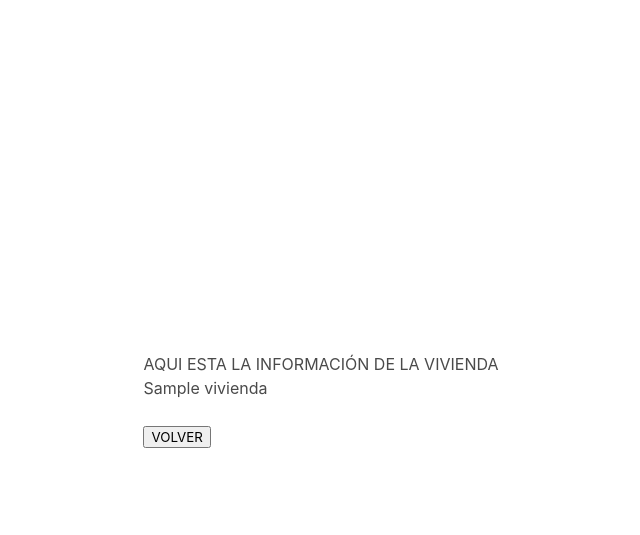
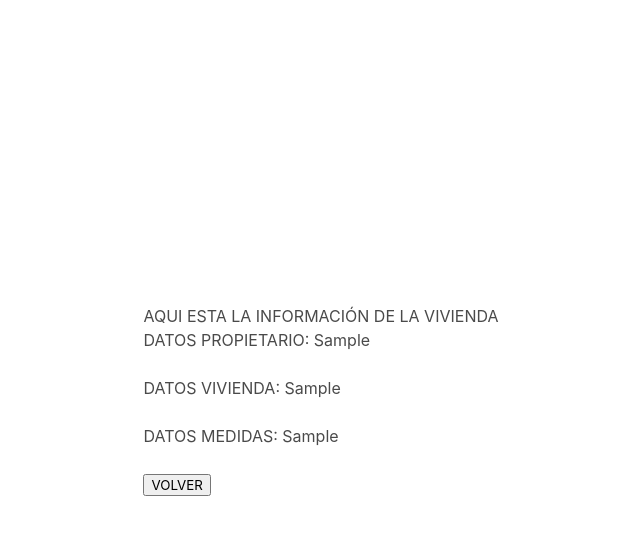
Before and after one commit to matiusgg/Examenes, a Flask app: page /verFicha in a window 1280 px wide. Shown: the top 535 px of the page, without its empty margins (319-959 px from the left). Run offline with Flask 2, Linux system fonts and the light colour scheme; the visitor is signed in with stand-in values (Sample User, id 1); a database or web service that is not in the repository returns one stand-in record (values such as "Sample title").

Commit message:
se mejoro otras cosas

```diff
--- a/templates/medidas.html
+++ b/templates/medidas.html
@@ -81,7 +81,7 @@
 
         <label for="salaPrincipal">
                 Superficie Total de la Sala Principal (m2)
-                <input type="number" name="salaPrincipal" required>
+
 
                 <div class="field">
                         <div class="control">
@@ -96,7 +96,7 @@
 
         <label for="banyo">
                 Superficie Total del baño (m2)
-                <input type="number" name="banyo" required>
+
 
                 <div class="field">
                         <div class="control">
--- a/templates/verFicha.html
+++ b/templates/verFicha.html
@@ -20,9 +20,18 @@
 
     {% for i in Lista %}
 
-    <h1> {{ i }} </h1>
+    <h1> DATOS PROPIETARIO: {{ i['datosPropietario'] }}</h1>
 
     <br>
+
+    <h1> DATOS VIVIENDA: {{ i['datosVivienda'] }}</h1>
+
+    <br>
+
+    <h1> DATOS MEDIDAS: {{ i['medidasVivienda'] }}</h1>
+
+    <br>
+
 
     {% endfor %}
 
```
